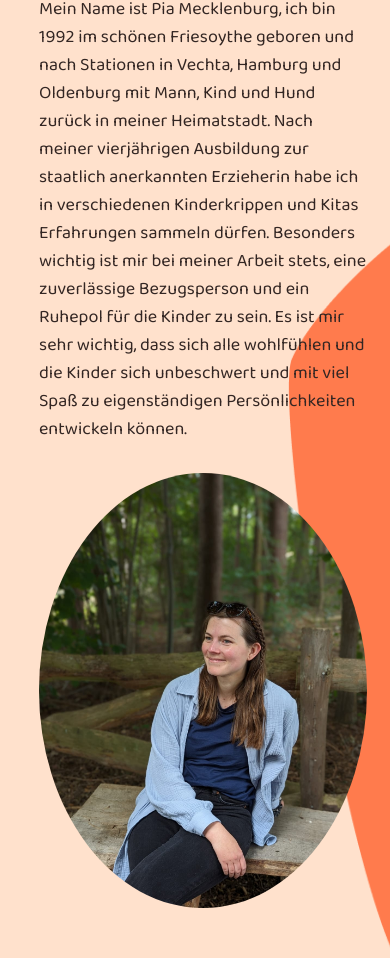
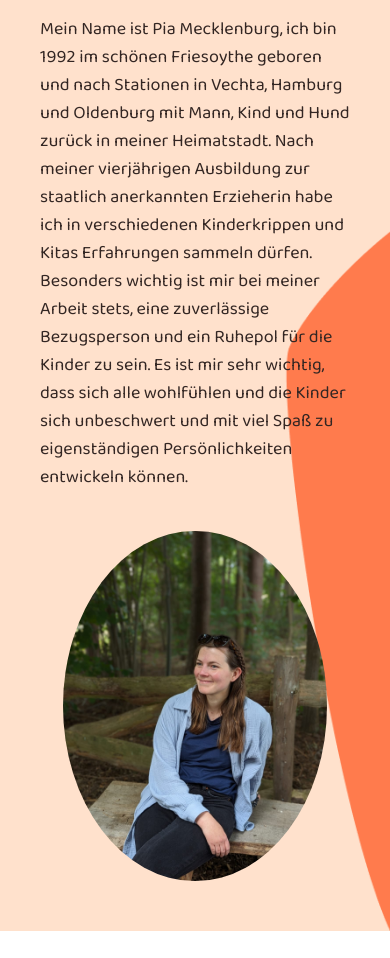
Before and after one commit to MiaMarmeladenbrot/kunterbunt, a plain HTML site: page about.html in a window 390 px wide. Shown: the part 113-1071 px from the top of the page. After the commit the page ends 1044 px from the top, so only its background shows below. Drawn offline with Linux system fonts and the light colour scheme.

Commit message:
continue media queries

```diff
--- a/assets/style/about.css
+++ b/assets/style/about.css
@@ -6,35 +6,55 @@ header {
 }
 
 .about {
-  margin: 0 6vw 0 10vw;
-  padding-block: 5rem;
+  display: flex;
+  flex-direction: column;
+  align-items: center;
 }
 
 .about article {
   display: flex;
   justify-content: center;
-  gap: 15rem;
+  gap: 10rem;
+  overflow: visible;
+  /* # warum geht overflow noch nicht? */
+
+  margin-inline: 18rem;
 }
-
-/* .about p {
-  max-width: 60%;
-} */
 
 .about img {
   max-width: 35%;
-  margin-top: -7rem;
+  /* margin-top: -7rem; */
   object-fit: contain;
   border-radius: 50%;
 }
 
 /* ! Media Queries: Tablet  */
 @media only screen and (max-width: 850px) {
+  .about {
+    padding-block: 5rem;
+  }
+
   .about article {
     flex-direction: column;
-    gap: 8rem;
+    align-items: center;
+    gap: 5rem;
+
+    margin-inline: 7rem;
   }
 
   .about img {
-    max-width: 100%;
+    max-width: 65%;
   }
 }
+
+/* ! Media Queries: Tablet  */
+@media only screen and (max-width: 450px) {
+  .about article {
+    gap: 2rem;
+
+    margin-inline: 4rem;
+  }
+  .about img {
+    max-width: 85%;
+  }
+}
--- a/assets/style/allgemein.css
+++ b/assets/style/allgemein.css
@@ -56,7 +56,7 @@ h2 {
   color: #332623;
   text-transform: uppercase;
 
-  margin-bottom: 1rem;
+  margin-bottom: 3rem;
 }
 
 h3 {
```
Also changed, not shown: assets/style/contact.css (+12 -4 lines), assets/style/einrichtung.css (+27 -6 lines), assets/style/konzept.css (+24 -2 lines), konzept.html (+8 -5 lines), 1 other file.
